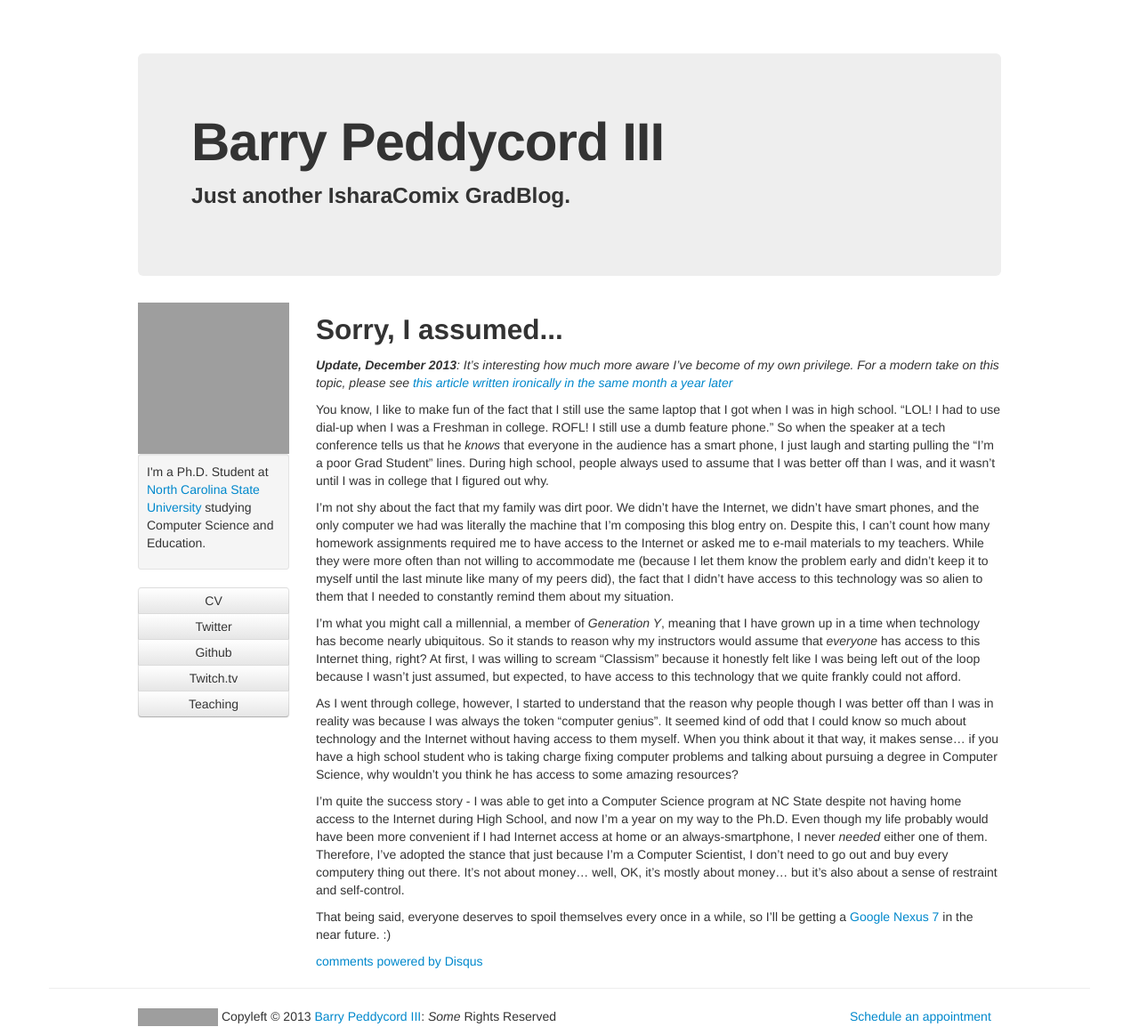
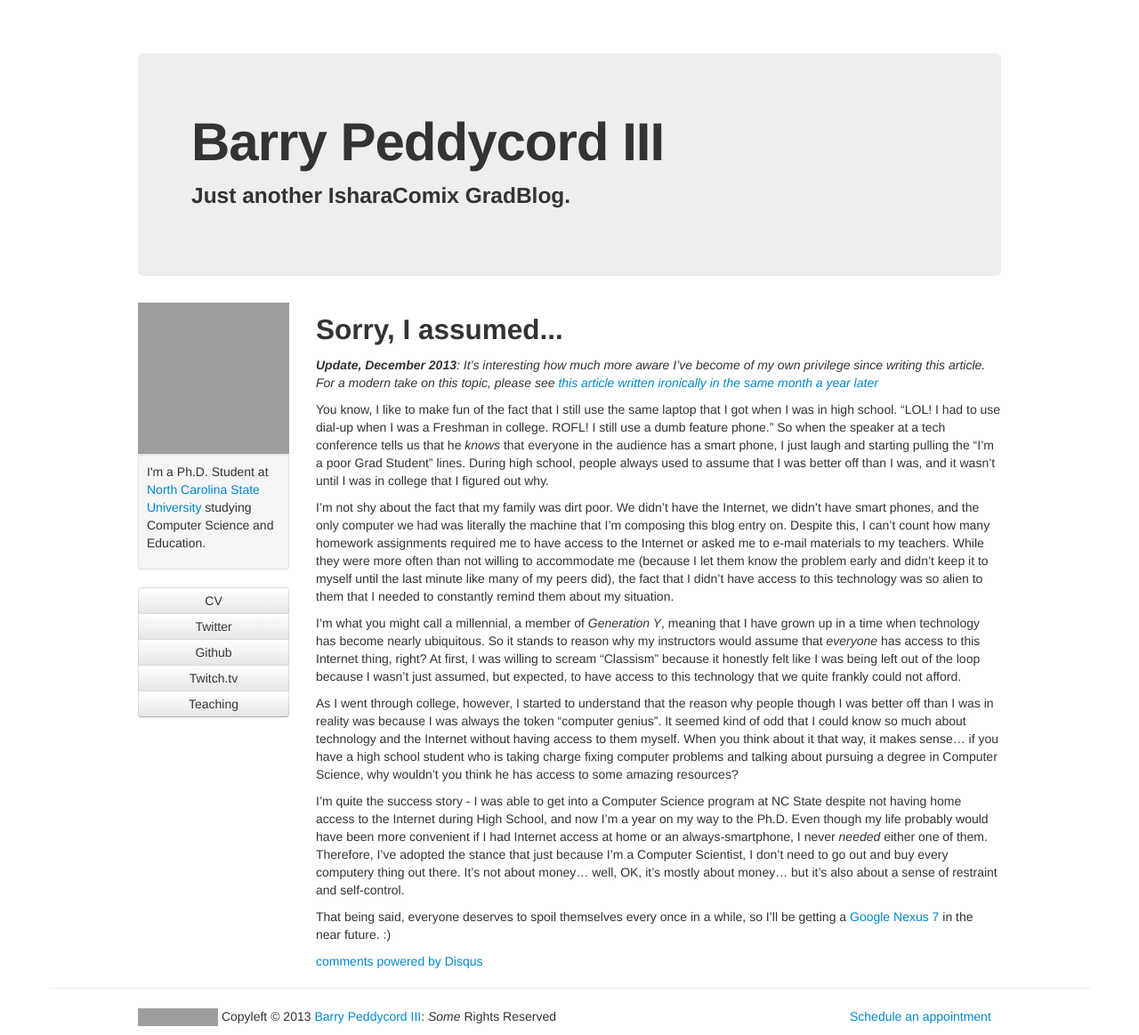
Before and after one commit to isharacomix/oldsite, a Jekyll site: the page built from _posts/2012-08-20-sorry-i-assumed.md, in a window 1280 px wide. Shown: the whole page at 89% size. Built offline with Jekyll 4.4.1, drawn with Linux system fonts in a browser that asks for light colours; comment, search, counter and statistics services are not loaded; grey boxes are pictures that could not be loaded.

```diff
--- a/_posts/2012-08-20-sorry-i-assumed.md
+++ b/_posts/2012-08-20-sorry-i-assumed.md
@@ -3,7 +3,7 @@
 title: Sorry, I assumed...
 ---
 
-*<strong>Update, December 2013</strong>: It's interesting how much more aware I've become of my own privilege. For a modern take on this topic, please see <a href="http://isharacomix.org/2013/08/09/of-programming-and-privilege">this article written ironically in the same month a year later</a>*
+*<strong>Update, December 2013</strong>: It's interesting how much more aware I've become of my own privilege since writing this article. For a modern take on this topic, please see <a href="http://isharacomix.org/2013/08/09/of-programming-and-privilege">this article written ironically in the same month a year later</a>*
 
 You know, I like to make fun of the fact that I still use the same laptop that I got when I was in high school. "LOL! I had to use dial-up when I was a Freshman in college. ROFL! I still use a dumb feature phone." So when the speaker at a tech conference tells us that he <em>knows</em> that everyone in the audience has a smart phone, I just laugh and starting pulling the "I'm a poor Grad Student" lines. During high school, people always used to assume that I was better off than I was, and it wasn't until I was in college that I figured out why.
 
```
